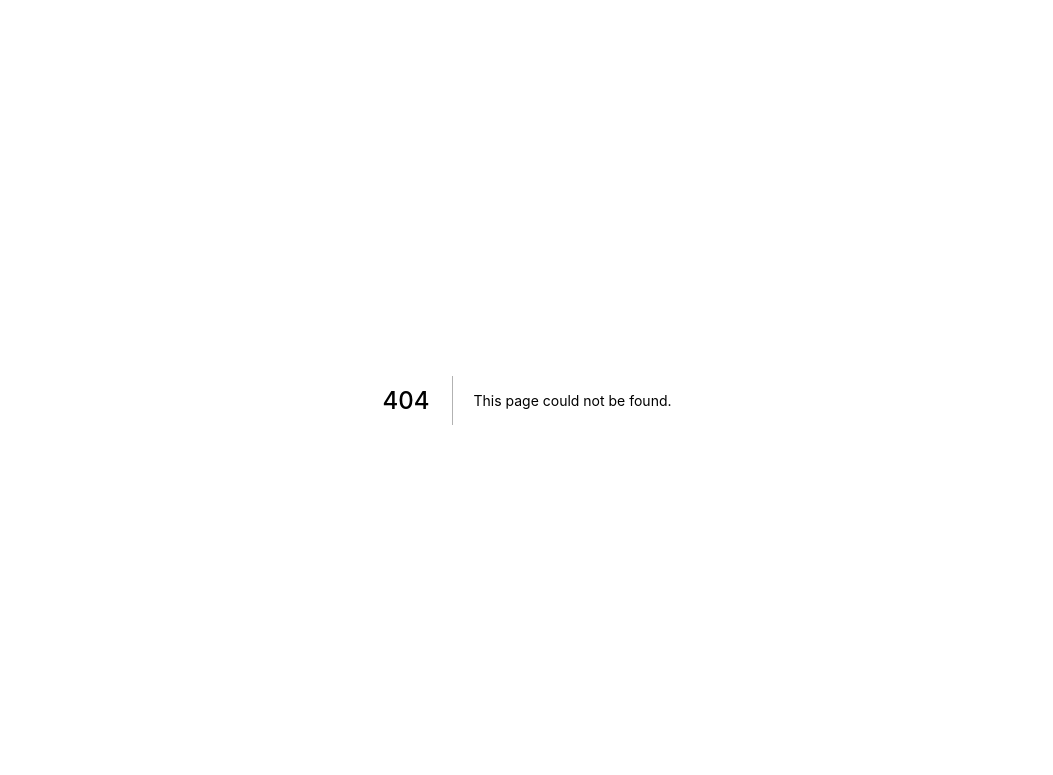
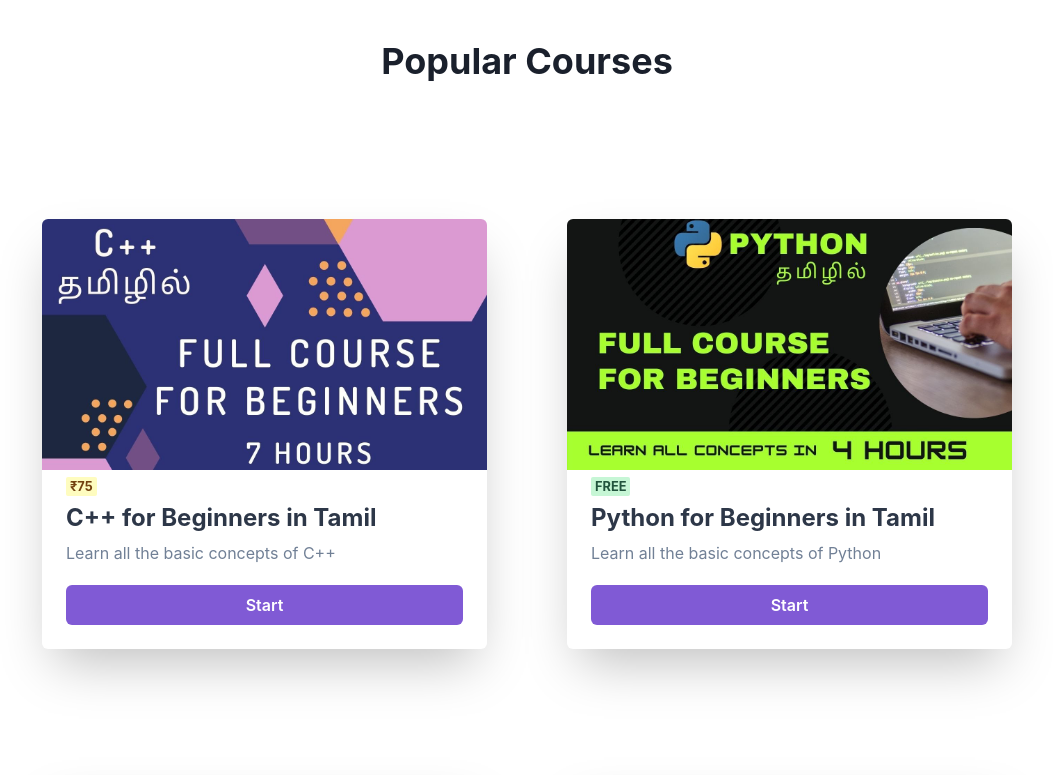
Before and after one commit to CsInTamil/Website, a Next.js app: page /courses in a window 1280 px wide. Before the commit this address had no page. Shown: the top 775 px of the page, without its empty margins (113-1166 px from the left). Built offline with nearby package versions, Linux system fonts and the light colour scheme.

Commit message:
Added CoursesPage. Fixed CourseCard align issue

```diff
--- a/components/course_card.js
+++ b/components/course_card.js
@@ -22,8 +22,15 @@ export default function CourseCard({ course }) {
         p={6}
         overflow={"hidden"}
       >
-        <Box h="210px" bg={"gray.100"} mt={-6} mx={-6} mb={6} pos={"relative"}>
-          <Image src={course.image} layout={"fill"} />
+        <Box
+          h="210px"
+          bg={"gray.100"}
+          mt={-6}
+          mx={-6}
+          mb={{ base: 10, md: 12 }}
+          pos={"relative"}
+        >
+          <Image src={course.image} fit="fill" />
         </Box>
         <Stack>
           {course.price === "0" ? (
--- /dev/null
+++ b/pages/courses.js
@@ -0,0 +1,24 @@
+import CourseSection from "../components/course_section";
+
+export default function CoursesPage({ courses }) {
+  return <CourseSection courses={courses} />;
+}
+
+export function getStaticProps() {
+  const files = [
+    "cpp-beginners.json",
+    "python-beginners.json",
+    "java-beginners.json",
+    "ds-beginners.json",
+  ];
+  let courses = [];
+
+  files.forEach((file) => {
+    const course = require("../data/" + file);
+    courses.push(course);
+  });
+
+  return {
+    props: { courses },
+  };
+}
--- a/pages/index.js
+++ b/pages/index.js
@@ -1,7 +1,5 @@
-import { Flex, SimpleGrid } from "@chakra-ui/layout";
 import { useEffect } from "react";
 import CallToActionWithVideo from "../components/call_to_action_with_video";
-import CourseCard from "../components/course_card";
 import CourseSection from "../components/course_section";
 import WithSubnavigation from "../components/navbar";
 import ThreeTierPricing from "../components/pricing";
```
Also changed, not shown: components/navbar.js (+1 -12 lines).
